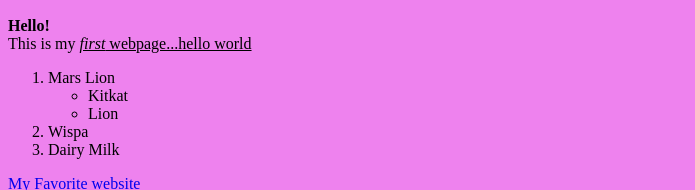
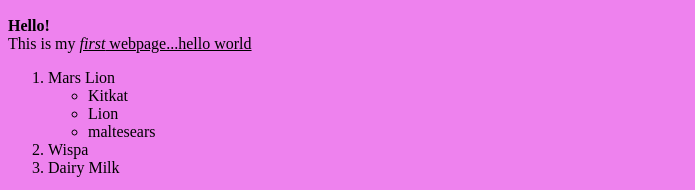
Before and after one commit to SLiwen/CFG, a plain HTML site: page index.html in a window 1280 px wide. Shown: the part 96-286 px from the top of the page, without its empty margins (0-695 px from the left). Drawn offline with Linux system fonts and the light colour scheme.

Commit message:
Added maltesears

```diff
--- a/index.html
+++ b/index.html
@@ -16,6 +16,7 @@
 	<ul>
 		<li>Kitkat</li>
 		<li>Lion</li>
+		<li>maltesears</li>
 	</ul>
 
 <li>Wispa</li>
```
